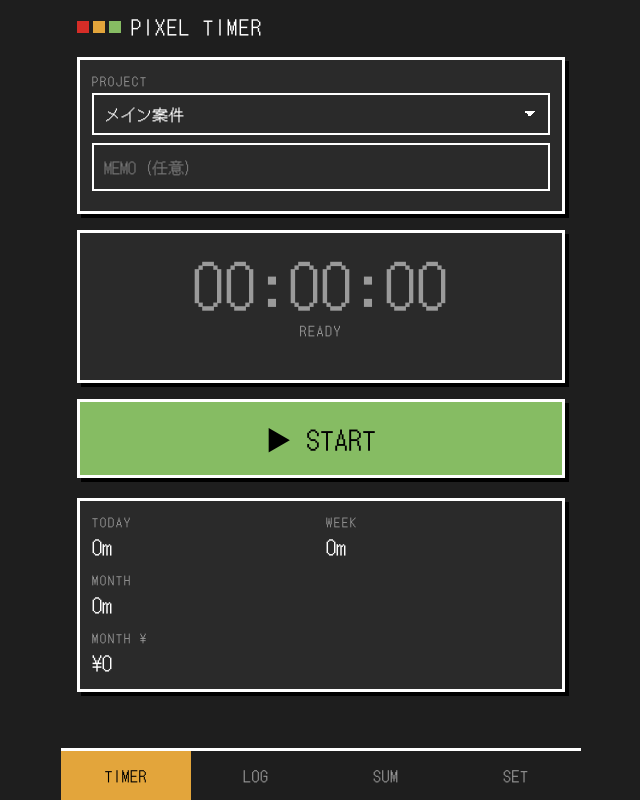
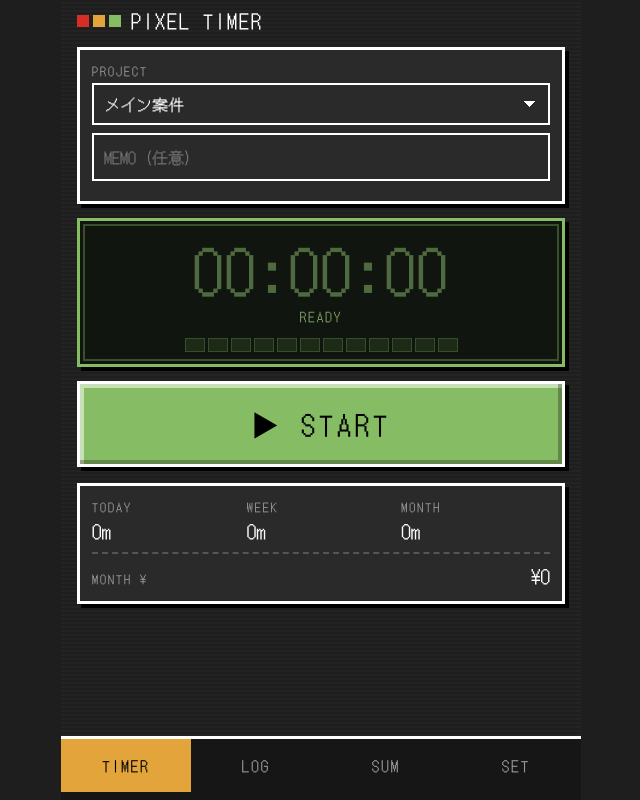
Before and after one commit to jinkimu/pixel-timer, a plain HTML site: page index.html in a window 1280 px wide. Shown: the whole page, without its empty margins (319-959 px from the left). Drawn offline with Linux system fonts and the light colour scheme.

Commit message:
UI改善: 画面下端固定・1画面収まり・LCD風時計とブロックゲージ
Co-Authored-By: Claude Sonnet 5.5 <noreply@anthropic.com>
Claude-Session: https://claude.ai/code/session_01VxJC5p8xgzhTWys7YzzdWb

```diff
--- a/app.js
+++ b/app.js
@@ -91,16 +91,12 @@ function renderTimer() {
     clock.className = "clock run";
     $("#clockSub").textContent = `${hm(S.running.start)} ～ 作業中 / ${proj(S.running.projectId).name}`;
     btn.textContent = "■ STOP"; btn.className = "px-btn big stop";
-    const n = Math.min(36, Math.floor(m / 10));
-    const st = $("#stack");
-    if (st.childElementCount !== n) {
-      st.innerHTML = Array.from({ length: n }, (_, i) => `<i style="background:${COLORS[i % 5]}"></i>`).join("");
-    }
+    setStack(Math.floor(m / 10));
   } else {
     clock.textContent = "00:00:00"; clock.className = "clock idle";
     $("#clockSub").textContent = "READY";
     btn.textContent = "▶ START"; btn.className = "px-btn big start";
-    $("#stack").innerHTML = "";
+    setStack(0);
   }
   const now = Date.now(), all = allEntries();
   const d0 = new Date(); d0.setHours(0, 0, 0, 0);
@@ -112,6 +108,14 @@ function renderTimer() {
   const mo = sumFor(inRange(m0));
   $("#sMonth").textContent = fmtDur(mo.min);
   $("#sYen").textContent = fmtYen(mo.yen);
+}
+function setStack(n10) {
+  // 10分ごとに1ブロック。12ブロック(2時間)で一周
+  const on = n10 === 0 ? 0 : ((n10 - 1) % 12) + 1;
+  const st = $("#stack");
+  if (st.dataset.on === String(on) && st.childElementCount) return;
+  st.dataset.on = on;
+  st.innerHTML = Array.from({ length: 12 }, (_, i) => i < on ? `<i class="on" style="background:${COLORS[i % 5]}"></i>` : "<i></i>").join("");
 }
 function toggle() {
   if (S.running) {
--- a/index.html
+++ b/index.html
@@ -37,7 +37,7 @@
 
       <button id="toggleBtn" class="px-btn big start">▶ START</button>
 
-      <div class="panel stats">
+      <div class="panel stats stats3">
         <div class="stat"><span class="k">TODAY</span><span id="sToday" class="v">0m</span></div>
         <div class="stat"><span class="k">WEEK</span><span id="sWeek" class="v">0m</span></div>
         <div class="stat"><span class="k">MONTH</span><span id="sMonth" class="v">0m</span></div>
--- a/style.css
+++ b/style.css
@@ -7,14 +7,15 @@
   --safe-b:env(safe-area-inset-bottom,0px); --safe-t:env(safe-area-inset-top,0px);
 }
 *{box-sizing:border-box;-webkit-tap-highlight-color:transparent;margin:0;padding:0}
-html,body{height:100%;background:var(--bg);color:var(--fg);font-family:"DotGothic16",monospace;font-size:16px;
+html,body{height:100%;overflow:hidden;background:var(--bg);color:var(--fg);font-family:"DotGothic16",monospace;font-size:16px;
   -webkit-font-smoothing:none;font-smooth:never;overscroll-behavior:none;-webkit-user-select:none;user-select:none}
-#app{max-width:520px;margin:0 auto;height:100%;display:flex;flex-direction:column;padding-top:var(--safe-t)}
-.top{padding:12px 16px 8px}
+#app{position:fixed;top:0;bottom:0;left:0;right:0;max-width:520px;margin:0 auto;display:flex;flex-direction:column;padding-top:var(--safe-t);
+  background-image:repeating-linear-gradient(0deg,rgba(255,255,255,.025) 0 2px,transparent 2px 4px)}
+.top{padding:6px 16px 6px}
 .logo{font-size:20px;letter-spacing:2px;display:flex;align-items:center;gap:4px}
 .blk{display:inline-block;width:12px;height:12px}
 .b1{background:var(--red)}.b2{background:var(--yellow)}.b3{background:var(--green);margin-right:6px}
-main{flex:1;overflow-y:auto;padding:8px 16px 24px;-webkit-overflow-scrolling:touch}
+main{flex:1;min-height:0;overflow-y:auto;padding:6px 16px 16px;-webkit-overflow-scrolling:touch}
 .view{display:none}.view.active{display:block}
 h2{font-size:20px;letter-spacing:2px}
 h3{font-size:14px;color:var(--yellow);margin:18px 0 8px;letter-spacing:2px}
@@ -26,35 +27,38 @@ h3{font-size:14px;color:var(--yellow);margin:18px 0 8px;letter-spacing:2px}
   background:var(--panel);border:3px solid var(--fg);border-radius:0;
   box-shadow:4px 4px 0 #000;
 }
-.panel{padding:12px;margin-bottom:16px}
+.panel{padding:12px;margin-bottom:14px}
 .px-input{width:100%;padding:10px;color:var(--fg);font:inherit;font-size:16px;margin-bottom:8px;box-shadow:none;border-width:2px;border-radius:0;appearance:none;-webkit-appearance:none;user-select:text;-webkit-user-select:text}
 select.px-input{background-image:linear-gradient(45deg,transparent 50%,#fff 50%),linear-gradient(135deg,#fff 50%,transparent 50%);background-position:calc(100% - 18px) 50%,calc(100% - 12px) 50%;background-size:6px 6px;background-repeat:no-repeat;padding-right:32px}
 .px-input:focus{outline:none;border-color:var(--yellow)}
 
 .px-btn{color:#000;background:var(--fg);font:inherit;padding:10px 14px;cursor:pointer;letter-spacing:1px}
-.px-btn:active{transform:translate(3px,3px);box-shadow:1px 1px 0 #000}
-.px-btn.big{width:100%;font-size:26px;padding:18px;margin-bottom:20px}
+.px-btn{box-shadow:4px 4px 0 #000,inset -4px -4px 0 rgba(0,0,0,.28),inset 4px 4px 0 rgba(255,255,255,.55)}
+.px-btn:active{transform:translate(3px,3px);box-shadow:1px 1px 0 #000,inset 3px 3px 0 rgba(0,0,0,.28)}
+.px-btn.big{width:100%;font-size:28px;padding:20px;margin-bottom:16px;letter-spacing:4px}
 .px-btn.start{background:var(--green)}
 .px-btn.stop{background:var(--red);color:#fff}
 .px-btn.small{font-size:14px;padding:8px 10px}
 .px-btn.danger{background:var(--red);color:#fff;margin-top:8px}
 .px-btn.ghost{background:var(--panel);color:#fff}
 
-.clock-panel{text-align:center;padding:20px 12px 14px}
+.clock-panel{text-align:center;padding:18px 8px 12px;background:#101510;border-color:var(--green);box-shadow:4px 4px 0 #000,inset 0 0 0 3px #101510,inset 0 0 0 5px rgba(134,188,99,.35)}
 .clock{font-size:clamp(36px,12.5vw,60px);letter-spacing:2px;line-height:1;white-space:nowrap}
-.clock.idle{color:var(--dim)}
-.clock.run{color:var(--fg)}
+.clock.idle{color:#4f6b3d}
+.clock.run{color:#b9f08a;text-shadow:0 0 10px rgba(134,188,99,.55)}
 .clock.run .colon{animation:blink 1s steps(1) infinite}
 @keyframes blink{50%{opacity:0}}
-.clock-sub{margin-top:8px;font-size:13px;color:var(--dim);letter-spacing:2px;min-height:18px}
-.stack{display:flex;gap:3px;justify-content:center;margin-top:12px;min-height:14px;flex-wrap:wrap}
-.stack i{width:14px;height:14px;display:block;box-shadow:inset 0 0 0 1px rgba(0,0,0,.5)}
+.clock-sub{margin-top:8px;font-size:13px;color:#7fa266;letter-spacing:2px;min-height:18px}
+.stack{display:flex;gap:3px;justify-content:center;margin-top:12px}
+.stack i{width:20px;height:14px;display:block;background:#1d2a18;box-shadow:inset 0 0 0 1px rgba(134,188,99,.25)}
+.stack i.on{box-shadow:inset -2px -2px 0 rgba(0,0,0,.35),inset 2px 2px 0 rgba(255,255,255,.35)}
 
 .stats{display:grid;grid-template-columns:1fr 1fr;gap:10px}
 .stat{display:flex;flex-direction:column;gap:2px}
-.stat.wide{grid-column:1/3}
+.stats3{grid-template-columns:repeat(3,1fr);gap:8px 6px}
+.stat.wide{grid-column:1/-1;border-top:2px dashed #555;padding-top:8px;flex-direction:row;justify-content:space-between;align-items:baseline}
 .stat .k{font-size:12px;color:var(--dim);letter-spacing:2px}
-.stat .v{font-size:20px}
+.stat .v{font-size:19px}
 
 .row-between{display:flex;justify-content:space-between;align-items:center;margin:4px 0 12px}
 .item{padding:10px 12px;margin-bottom:12px;display:flex;gap:10px;align-items:center;justify-content:space-between}
@@ -74,8 +78,8 @@ select.px-input{background-image:linear-gradient(45deg,transparent 50%,#fff 50%)
 .check input:checked{background:var(--green)}
 .btn-grid{display:flex;gap:10px;flex-wrap:wrap}
 
-.tabbar{display:grid;grid-template-columns:repeat(4,1fr);border-top:3px solid var(--fg);background:var(--bg);padding-bottom:var(--safe-b)}
-.tab{background:none;border:0;color:var(--dim);font:inherit;font-size:15px;padding:14px 0;letter-spacing:1px}
+.tabbar{flex:none;display:grid;grid-template-columns:repeat(4,1fr);border-top:3px solid var(--fg);background:#161616;padding-bottom:max(var(--safe-b),8px)}
+.tab{background:none;border:0;color:var(--dim);font:inherit;font-size:15px;padding:16px 0;letter-spacing:2px}
 .tab.active{color:#000;background:var(--yellow)}
 
 .modal{position:fixed;inset:0;background:rgba(0,0,0,.75);display:flex;align-items:center;justify-content:center;padding:20px;z-index:10}
--- a/sw.js
+++ b/sw.js
@@ -1,4 +1,4 @@
-const CACHE = "pixel-timer-v2";
+const CACHE = "pixel-timer-v3";
 const FILES = [
   "./", "index.html", "style.css", "app.js", "manifest.json",
   "fonts/dotgothic16-latin-400-normal.woff2", "fonts/dotgothic16-japanese-400-normal.woff2",
```
